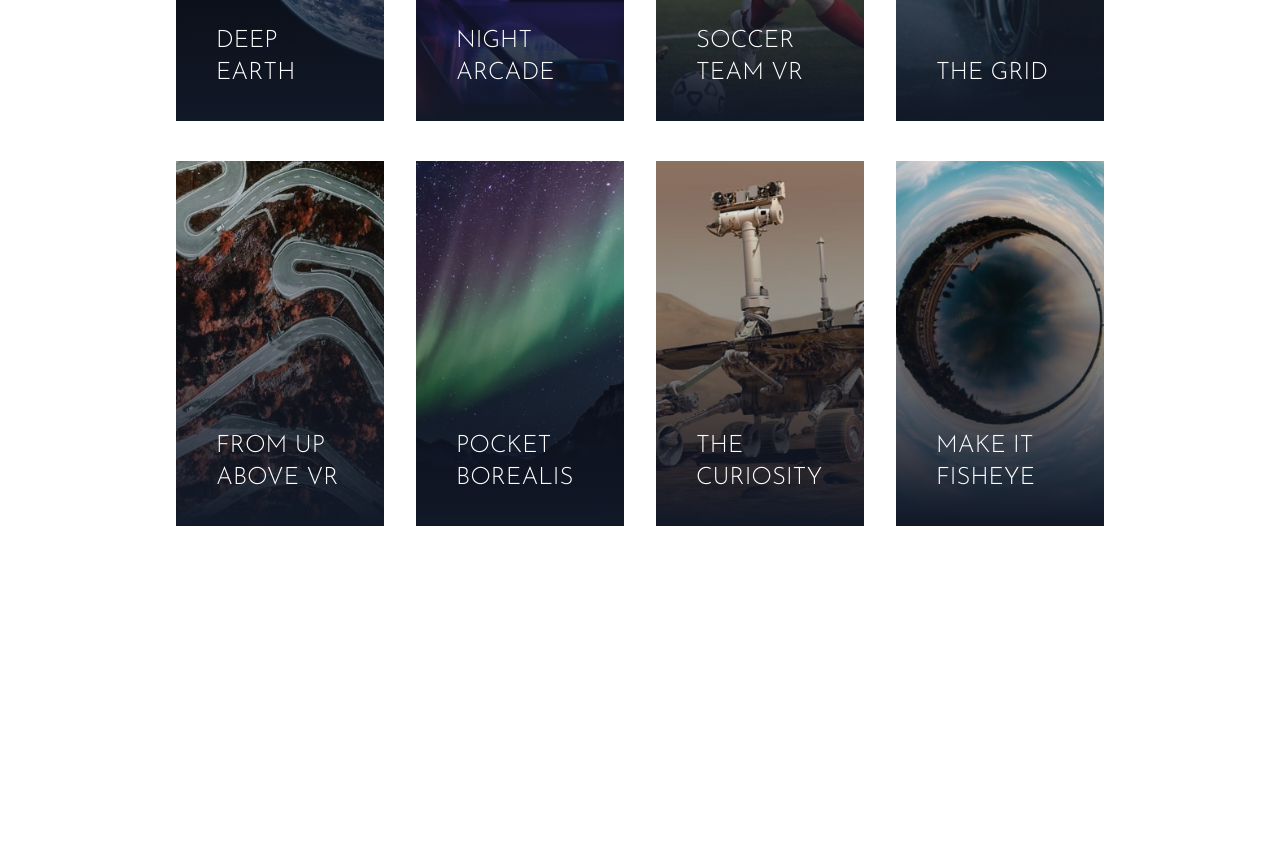
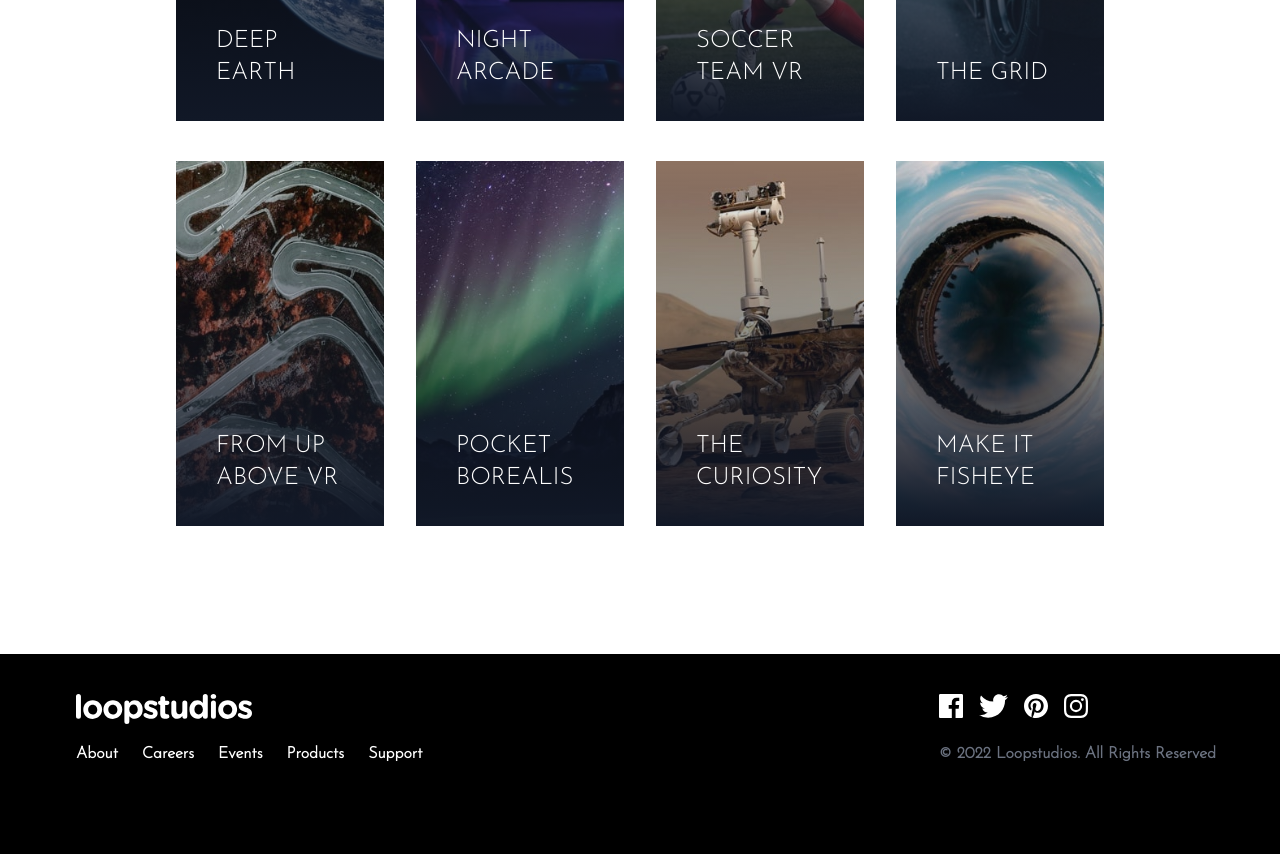
Before and after one commit to aleale2121/loop-studios, a website: page index.html in a window 1280 px wide. Shown: the part 1633-2487 px from the top of the page. Before the commit the page ends 2287 px from the top, so only its background shows below. Drawn offline with Linux system fonts and the light colour scheme.

Commit message:
footer added

```diff
--- a/index.html
+++ b/index.html
@@ -191,7 +191,105 @@
             </div>
         </div>
     </section>
+    <footer class="bg-black">
+        <!-- Container -->
+        <div class="container max-w-6xl py-10 mx-auto">
+          <!-- Footer Flex Container -->
+          <div
+            class="flex flex-col items-center mb-8 space-y-6 md:flex-row md:space-y-0 md:justify-between md:items-start"
+          >
+            <!-- Menu & Logo Container -->
+            <div
+              class="flex flex-col items-center space-y-8 md:items-start md:space-y-4"
+            >
+              <!-- Logo -->
+              <div class="h-8">
+                <img src="images/logo.svg" alt="" class="w-44 md:ml-3" />
+              </div>
+              <!-- Menu Container -->
+              <div
+                class="flex flex-col items-center space-y-4 font-bold text-white md:flex-row md:space-y-0 md:space-x-6 md:ml-3"
+              >
+                <!-- Item 1 -->
+                <div class="h-10 group">
+                  <a href="#">About</a>
+                  <div
+                    class="mx-2 group-hover:border-b group-hover:border-blue-50"
+                  ></div>
+                </div>
+                <!-- Item 2 -->
+                <div class="h-10 group">
+                  <a href="#">Careers</a>
+                  <div
+                    class="mx-2 group-hover:border-b group-hover:border-blue-50"
+                  ></div>
+                </div>
+                <!-- Item 3 -->
+                <div class="h-10 group">
+                  <a href="#">Events</a>
+                  <div
+                    class="mx-2 group-hover:border-b group-hover:border-blue-50"
+                  ></div>
+                </div>
+                <!-- Item 4 -->
+                <div class="h-10 group">
+                  <a href="#">Products</a>
+                  <div
+                    class="mx-2 group-hover:border-b group-hover:border-blue-50"
+                  ></div>
+                </div>
+                <!-- Item 5 -->
+                <div class="h-10 group">
+                  <a href="#">Support</a>
+                  <div
+                    class="mx-2 group-hover:border-b group-hover:border-blue-50"
+                  ></div>
+                </div>
+              </div>
+            </div>
 
+            <!-- Social & Copy Container -->
+            <div
+              class="flex flex-col items-start justify-between space-y-4 text-gray-500"
+            >
+              <!-- icons Container -->
+              <div
+                class="flex items-center justify-center mx-auto space-x-4 md:justify-end md:mx-0"
+              >
+                <!-- Icon 1 -->
+                <div class="h-8 group">
+                  <a href="#">
+                    <img src="images/icon-facebook.svg" alt="" class="h-6" />
+                  </a>
+                </div>
+                <!-- Icon 2 -->
+                <div class="h-8 group">
+                  <a href="#">
+                    <img src="images/icon-twitter.svg" alt="" class="h-6" />
+                  </a>
+                </div>
+                <!-- Icon 3 -->
+                <div class="h-8 group">
+                  <a href="#">
+                    <img src="images/icon-pinterest.svg" alt="" class="h-6" />
+                  </a>
+                </div>
+                <!-- Icon 4 -->
+                <div class="h-8 group">
+                  <a href="#">
+                    <img src="images/icon-instagram.svg" alt="" class="h-6" />
+                  </a>
+                </div>
+              </div>
+
+              <!-- Copy -->
+              <div class="font-bold">
+                &copy; 2022 Loopstudios. All Rights Reserved
+              </div>
+            </div>
+          </div>
+        </div>
+      </footer>
 </body>
 
 </html>
```
